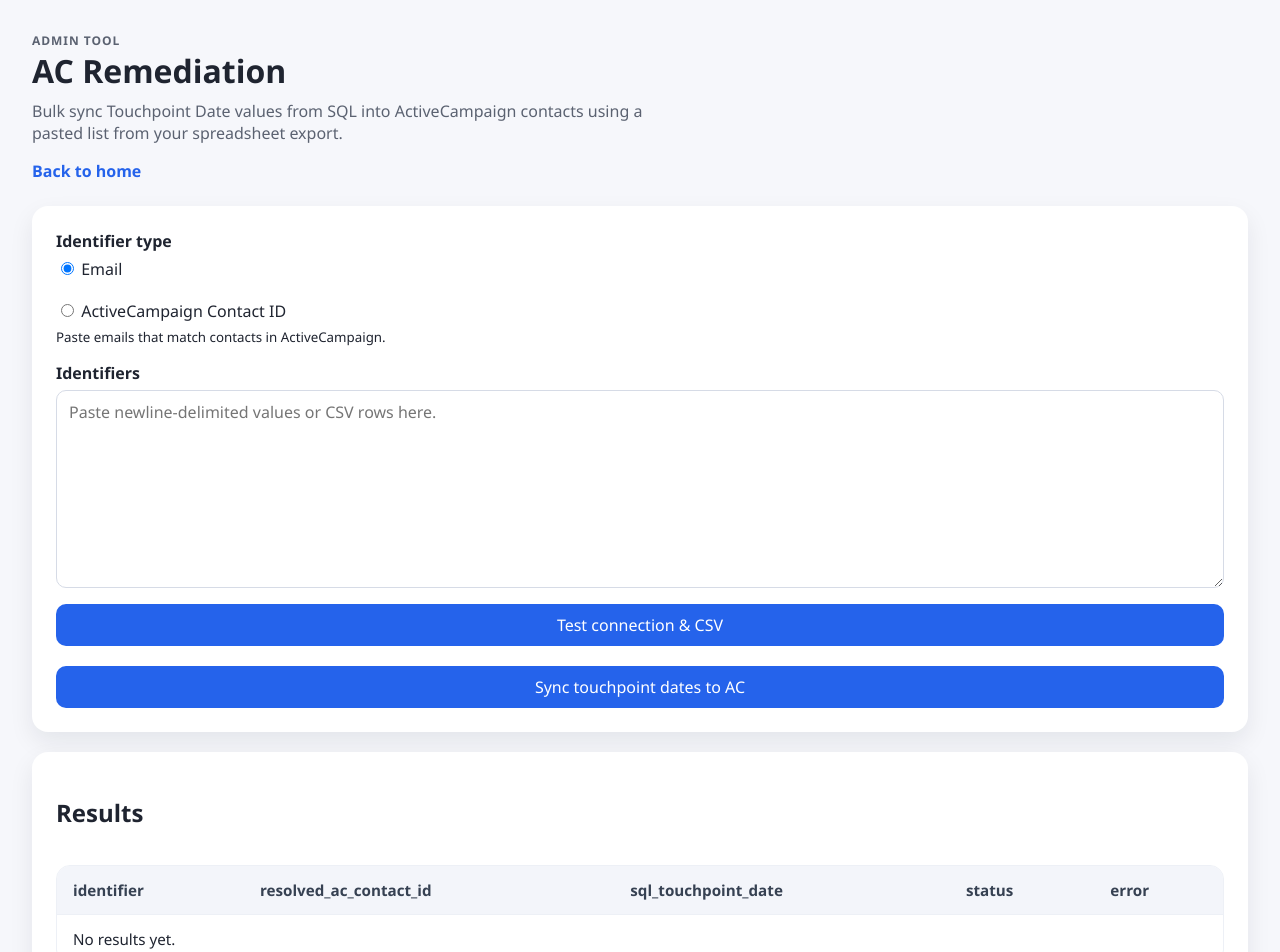
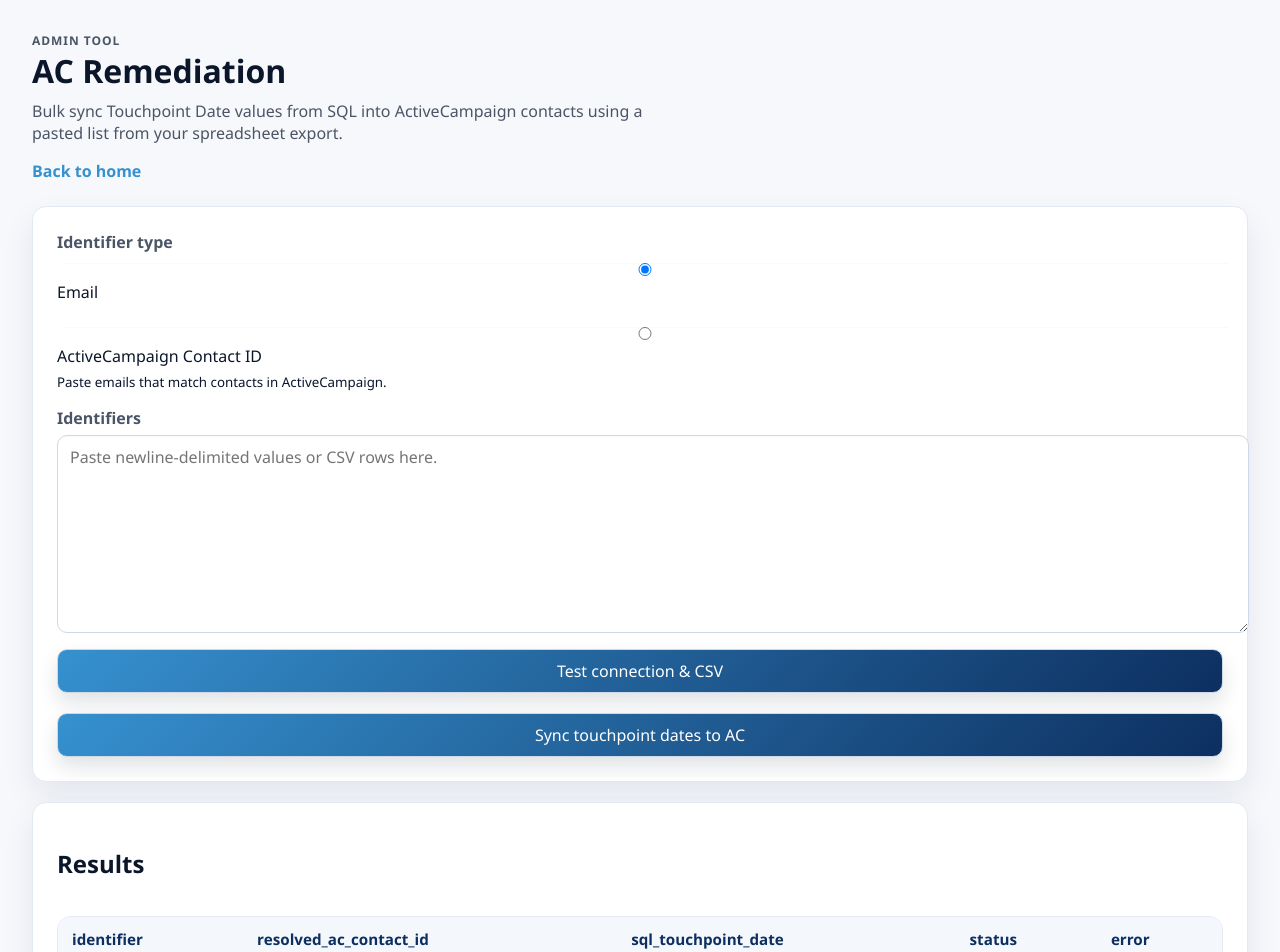
Before and after one commit to cb-helix25/Workbench, a React (Vite) app: page /ac-remediation in a window 1280 px wide. Shown: the top 952 px of the page. Built offline with nearby package versions, Linux system fonts and the light colour scheme.

Commit message:
improve styling

```diff
--- a/src/styles.css
+++ b/src/styles.css
@@ -1,13 +1,29 @@
 :root {
   color-scheme: light;
+  --navy-900: #061733;
+  --navy-800: #0d2f60;
+  --blue-500: #3691cf;
+  --blue-100: #e6f1fb;
+  --blue-50: #f4f8fd;
+  --red-500: #d65542;
+  --red-100: #fde9e5;
+  --border-soft: #e3e9f3;
+  --border-strong: #cfd8e6;
+  --text-primary: #0b162b;
+  --text-secondary: #4b5565;
+  --text-muted: #6b7280;
+  --panel-bg: #ffffff;
+  --page-bg: #f6f8fc;
   font-family: "Segoe UI", system-ui, -apple-system, sans-serif;
-  background: #f6f7fb;
-  color: #1f2430;
+  background: var(--page-bg);
+  color: var(--text-primary);
 }
 
 body {
   margin: 0;
   padding: 32px;
+  background: var(--page-bg);
+  color: var(--text-primary);
 }
 
 .sr-only {
@@ -27,7 +43,7 @@
   letter-spacing: 0.08em;
   font-size: 0.75rem;
   font-weight: 600;
-  color: #74809a;
+  color: var(--text-muted);
   margin: 0 0 8px;
 }
 
@@ -45,7 +61,7 @@
 
 .page-header p {
   margin: 0;
-  color: #5b6271;
+  color: var(--text-secondary);
   max-width: 640px;
 }
 
@@ -53,20 +69,22 @@
   display: inline-flex;
   align-items: center;
   margin-top: 16px;
-  color: #2563eb;
+  color: var(--blue-500);
   text-decoration: none;
   font-weight: 600;
 }
 
 .back-link:hover {
-  color: #1d4ed8;
+  color: var(--navy-800);
 }
 
 .status {
   padding: 8px 14px;
   border-radius: 999px;
-  background: #eef1f7;
+  background: var(--blue-50);
+  color: var(--navy-800);
   font-size: 0.9rem;
+  border: 1px solid var(--border-soft);
 }
 
 .layout {
@@ -76,10 +94,11 @@
 }
 
 .panel {
-  background: #ffffff;
+  background: var(--panel-bg);
   padding: 24px;
-  border-radius: 16px;
-  box-shadow: 0 10px 24px rgba(15, 23, 42, 0.08);
+  border-radius: 14px;
+  border: 1px solid var(--border-soft);
+  box-shadow: 0 14px 32px rgba(6, 23, 51, 0.08);
   display: flex;
   flex-direction: column;
   gap: 16px;
@@ -109,27 +128,30 @@
 .nav-button {
   padding: 14px 18px;
   border-radius: 12px;
-  border: none;
-  background: #2563eb;
+  border: 1px solid var(--border-strong);
+  background: linear-gradient(135deg, var(--navy-800), var(--blue-500));
   color: #ffffff;
   text-decoration: none;
-  font-weight: 600;
+  font-weight: 650;
+  letter-spacing: 0.01em;
   text-align: center;
   display: inline-flex;
   align-items: center;
   justify-content: center;
   cursor: pointer;
   min-height: 52px;
+  box-shadow: 0 10px 24px rgba(6, 23, 51, 0.15);
 }
 
 .nav-button:hover {
-  background: #1d4ed8;
+  background: linear-gradient(135deg, #0b2c75, var(--navy-800));
 }
 
 .nav-button[disabled] {
   background: #d0d7e6;
   color: #5b6271;
   cursor: not-allowed;
+  box-shadow: none;
 }
 
 .field {
@@ -140,6 +162,13 @@
 
 .field span {
   font-weight: 600;
+  color: var(--text-secondary);
+}
+
+.field select,
+.field input,
+.field textarea {
+  width: 100%;
 }
 
 select,
@@ -153,27 +182,48 @@
 input,
 textarea {
   padding: 10px 12px;
-  border: 1px solid #d6dbe6;
+  border: 1px solid var(--border-strong);
   border-radius: 10px;
+  background: #fff;
+  transition: border-color 0.15s ease, box-shadow 0.15s ease;
+  box-shadow: inset 0 1px 0 rgba(6, 23, 51, 0.02);
+}
+
+select:focus,
+input:focus,
+textarea:focus {
+  outline: none;
+  border-color: var(--blue-500);
+  box-shadow: 0 0 0 3px rgba(54, 145, 207, 0.2);
 }
 
 button {
   padding: 10px 14px;
-  border: none;
+  border: 1px solid var(--border-strong);
   border-radius: 10px;
-  background: #2563eb;
+  background: linear-gradient(135deg, var(--blue-500), var(--navy-800));
   color: #ffffff;
   cursor: pointer;
+  transition: transform 0.1s ease, box-shadow 0.15s ease;
+  box-shadow: 0 10px 20px rgba(6, 23, 51, 0.12);
 }
 
 button:hover {
-  background: #1d4ed8;
+  transform: translateY(-1px);
+  box-shadow: 0 12px 24px rgba(6, 23, 51, 0.18);
+}
+
+button:focus-visible {
+  outline: 3px solid rgba(54, 145, 207, 0.35);
+  outline-offset: 2px;
 }
 
 .table-wrap {
   overflow-x: auto;
-  border: 1px solid #edf0f6;
+  border: 1px solid var(--border-soft);
   border-radius: 14px;
+  background: #fff;
+  box-shadow: inset 0 1px 0 rgba(6, 23, 51, 0.02);
 }
 
 #dataTable {
@@ -181,23 +231,30 @@
   border-spacing: 0;
   width: 100%;
   font-size: 0.95rem;
+  color: var(--text-primary);
 }
 
 #dataTable th,
 #dataTable td {
-  border-bottom: 1px solid #edf0f6;
-  padding: 14px 16px;
+  border-bottom: 1px solid var(--border-soft);
+  padding: 12px 14px;
   text-align: left;
+  background: #fff;
+  vertical-align: middle;
 }
 
 #dataTable th {
-  background: #f3f5fa;
-  font-weight: 600;
- color: #364152;
+  background: var(--blue-50);
+  font-weight: 700;
+  color: var(--navy-800);
 }
 
 #dataTable tr:nth-child(even) td {
-  background: #fafbfe;
+  background: #fafcff;
+}
+
+#dataTable tr:hover td {
+  background: #f0f6ff;
 }
 
 #dataTable tr:last-child td {
@@ -207,45 +264,57 @@
 .row-actions {
   display: inline-flex;
   align-items: center;
+  justify-content: center;
   gap: 10px;
+  min-width: 88px;
 }
 
 .row-action-button {
-  width: 34px;
-  height: 34px;
+  width: 32px;
+  height: 32px;
   padding: 0;
-  border-radius: 999px;
-  background: #eef2ff;
-  color: #1d4ed8;
-  font-weight: 700;
+  border-radius: 50%;
+  border: 1px solid transparent;
+  background: rgba(54, 145, 207, 0.14);
+  color: var(--navy-800);
+  font-weight: 750;
   display: inline-flex;
   align-items: center;
   justify-content: center;
-  transition: transform 0.15s ease, box-shadow 0.15s ease, background 0.15s ease;
+  transition: transform 0.12s ease, box-shadow 0.18s ease, background 0.18s ease, border-color 0.18s ease;
+  box-shadow: 0 6px 16px rgba(6, 23, 51, 0.12);
 }
 
 .row-action-button:hover {
-  background: #dbe4ff;
-  box-shadow: 0 6px 16px rgba(37, 99, 235, 0.2);
+  background: rgba(54, 145, 207, 0.2);
+  border-color: rgba(13, 47, 96, 0.35);
+  transform: translateY(-1px);
+  box-shadow: 0 10px 24px rgba(6, 23, 51, 0.16);
 }
 
 .row-action-button:active {
-  transform: scale(0.94);
-  background: #c7d2fe;
+  transform: scale(0.95);
+  box-shadow: 0 6px 14px rgba(6, 23, 51, 0.14);
 }
 
 .row-action-button.delete {
-  background: #fee2e2;
-  color: #b91c1c;
+  background: rgba(214, 85, 66, 0.14);
+  color: #9f2d1c;
 }
 
 .row-action-button.delete:hover {
-  background: #fecaca;
-  box-shadow: 0 6px 16px rgba(185, 28, 28, 0.2);
+  background: rgba(214, 85, 66, 0.22);
+  border-color: rgba(214, 85, 66, 0.45);
+  box-shadow: 0 10px 24px rgba(214, 85, 66, 0.22);
 }
 
 .row-action-button.delete:active {
-  background: #fca5a5;
+  background: rgba(214, 85, 66, 0.3);
+}
+
+.row-action-button:focus-visible {
+  outline: 3px solid rgba(54, 145, 207, 0.35);
+  outline-offset: 2px;
 }
 
 .schema ul {
@@ -256,19 +325,38 @@
 
 .schema li {
   padding: 6px 0;
-  border-bottom: 1px solid #f0f2f8;
+  border-bottom: 1px solid var(--border-soft);
   font-size: 0.92rem;
+  color: var(--text-secondary);
+}
+
+.schema li:last-child {
+  border-bottom: none;
+}
+
+.schema {
+  background: var(--blue-50);
+  border: 1px solid var(--border-soft);
+  border-radius: 12px;
+  padding: 12px;
+  box-shadow: inset 0 1px 0 rgba(6, 23, 51, 0.02);
 }
 
 .query-section {
   margin-top: 20px;
   padding-top: 20px;
-  border-top: 1px solid #edf0f6;
+  border-top: 1px solid var(--border-soft);
+  background: var(--blue-50);
+  border: 1px solid var(--border-soft);
+  border-radius: 12px;
+  padding: 16px;
+  box-shadow: inset 0 1px 0 rgba(6, 23, 51, 0.02);
 }
 
 .query-section h3 {
   margin: 0 0 12px;
   font-size: 1rem;
+  color: var(--navy-800);
 }
 
 .query-section .form {
@@ -280,11 +368,20 @@
   font-size: 0.9rem;
 }
 
+.query-section .form label span {
+  color: var(--text-secondary);
+  font-weight: 600;
+}
+
 .toolbar {
   display: flex;
   align-items: center;
   justify-content: space-between;
   gap: 12px;
+  background: #fff;
+  border: 1px solid var(--border-soft);
+  border-radius: 12px;
+  padding: 10px 12px;
 }
 
 .toolbar-actions {
@@ -295,7 +392,7 @@
 
 .hint {
   margin: 0;
-  color: #5b6271;
+  color: var(--text-secondary);
 }
 
 .form {
@@ -306,7 +403,7 @@
 .form-status {
   margin: 0;
   font-size: 0.85rem;
-  color: #2563eb;
+  color: var(--blue-500);
 }
 
 .pagination-controls {
@@ -331,19 +428,19 @@
 #prevButton:disabled,
 #nextButton:disabled {
   background: #d0d7e6;
-  color: #5b6271;
+  color: var(--text-secondary);
   cursor: not-allowed;
 }
 
 #pageInfo {
   font-size: 0.85rem;
-  color: #5b6271;
+  color: var(--text-secondary);
 }
 
 #rowCount {
   font-weight: 600;
   font-size: 0.9rem;
-  color: #1f2430;
+  color: var(--text-primary);
 }
 
 .toolbar-actions {
```
